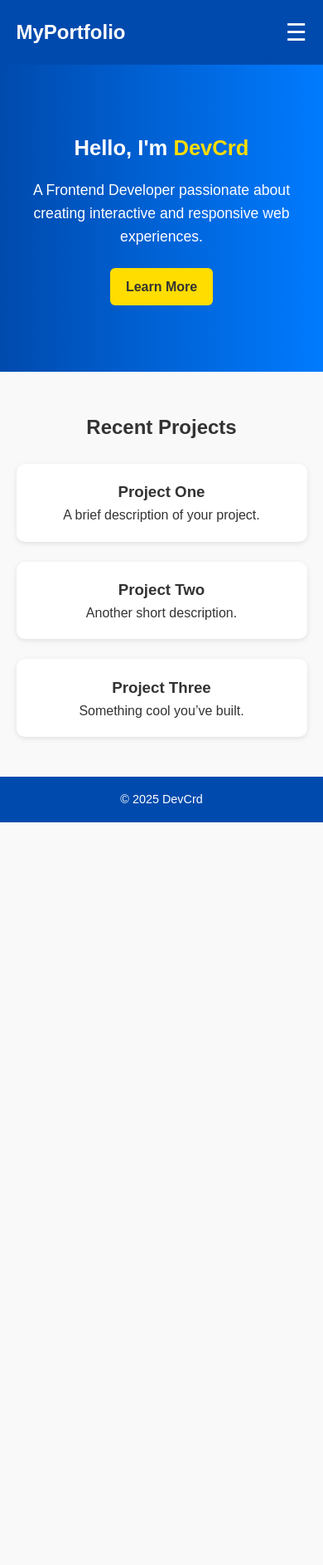
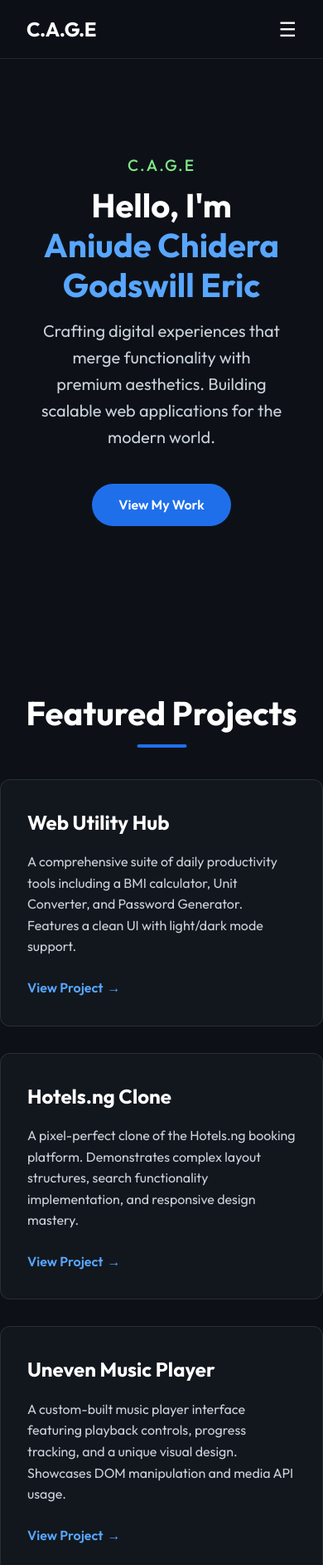
Before and after one commit to DevCrd/portfolio-vesioning, a plain HTML site: page index.html in a window 390 px wide. Shown: the top 1886 px of the page at 83% size. Before the commit the page ends 991 px from the top, so only its background shows below. Drawn offline with Linux system fonts and the light colour scheme.

Commit message:
update: academy portfolio

```diff
--- a/index.html
+++ b/index.html
@@ -1,57 +1,81 @@
 <!DOCTYPE html>
 <html lang="en">
 <head>
-  <meta charset="UTF-8" />
-  <meta name="viewport" content="width=device-width, initial-scale=1.0" />
-  <title>My Portfolio</title>
-  <link rel="stylesheet" href="styles.css" />
+    <meta charset="UTF-8">
+    <meta name="viewport" content="width=device-width, initial-scale=1.0">
+    <title>Aniude Chidera Godswill Eric | C.A.G.E</title>
+    <link rel="stylesheet" href="styles.css">
+    <link rel="icon" href="favicon.ico" type="image/x-icon">
 </head>
 <body>
     <header>
-    <nav class="container">
-      <h1 class="logo">MyPortfolio</h1>
+        <div class="container">
+            <nav>
+                <div class="logo">C.A.G.E</div>
                 <div class="menu-toggle" id="menu-toggle">☰</div>
                 <ul class="nav-links" id="nav-links">
                     <li><a href="index.html" class="active">Home</a></li>
                     <li><a href="about.html">About</a></li>
                 </ul>
             </nav>
+        </div>
     </header>
 
     <section class="hero">
         <div class="container hero-content">
-      <h2>Hello, I'm <span>DevCrd</span></h2>
-      <p>A Frontend Developer passionate about creating interactive and responsive web experiences.</p>
-      <a href="about.html" class="btn">Learn More</a>
+            <span class="company-name">C.A.G.E</span>
+            <h2>Hello, I'm <br><span>Aniude Chidera Godswill Eric</span></h2>
+            <p>Crafting digital experiences that merge functionality with premium aesthetics. Building scalable web applications for the modern world.</p>
+            <a href="#projects" class="btn">View My Work</a>
         </div>
     </section>
 
-  <section class="projects container">
-    <h2>Recent Projects</h2>
+    <section class="projects container" id="projects">
+        <h2 class="section-title">Featured Projects</h2>
         <div class="project-grid">
+            <!-- Web Utility Hub -->
             <div class="project-card">
-        <h3>Project One</h3>
-        <p>A brief description of your project.</p>
+                <div>
+                    <h3>Web Utility Hub</h3>
+                    <p>A comprehensive suite of daily productivity tools including a BMI calculator, Unit Converter, and Password Generator. Features a clean UI with light/dark mode support.</p>
                 </div>
+                <a href="../web-utility-hub/index.html" class="project-link">View Project</a>
+            </div>
+
+            <!-- Hotels.ng Clone -->
             <div class="project-card">
-        <h3>Project Two</h3>
-        <p>Another short description.</p>
+                <div>
+                    <h3>Hotels.ng Clone</h3>
+                    <p>A pixel-perfect clone of the Hotels.ng booking platform. Demonstrates complex layout structures, search functionality implementation, and responsive design mastery.</p>
                 </div>
+                <a href="../../hotels-ng/index.html" class="project-link">View Project</a>
+            </div>
+
+
+
+            <!-- Uneven Music Player -->
             <div class="project-card">
-        <h3>Project Three</h3>
-        <p>Something cool you’ve built.</p>
+                <div>
+                    <h3>Uneven Music Player</h3>
+                    <p>A custom-built music player interface featuring playback controls, progress tracking, and a unique visual design. Showcases DOM manipulation and media API usage.</p>
+                </div>
+                <a href="../musicplayer/index.html" class="project-link">View Project</a>
             </div>
         </div>
     </section>
 
     <footer>
-    <p>© 2025 DevCrd </p>
+        <div class="container">
+            <p>&copy; 2026 Vercura Systems | Aniude Chidera Godswill Eric. All rights reserved.</p>
+        </div>
     </footer>
 
     <script>
         const toggle = document.getElementById('menu-toggle');
         const nav = document.getElementById('nav-links');
-    toggle.addEventListener('click', () => nav.classList.toggle('show'));
+        toggle.addEventListener('click', () => {
+            nav.classList.toggle('show');
+        });
     </script>
 </body>
 </html>
--- a/styles.css
+++ b/styles.css
@@ -1,197 +1,305 @@
 /* ========== Global Styles ========== */
+@import url('https://fonts.googleapis.com/css2?family=Outfit:wght@300;400;500;600;700&display=swap');
+
+:root {
+    --bg-color: #0d1117;
+    --card-bg: rgba(22, 27, 34, 0.7);
+    --primary-color: #58a6ff;
+    --accent-color: #7ee787;
+    --text-color: #c9d1d9;
+    --heading-color: #ffffff;
+    --border-color: rgba(240, 246, 252, 0.1);
+    --glass-shadow: 0 4px 30px rgba(0, 0, 0, 0.1);
+    --gradient-1: #1f6feb;
+    /* Replaced gradient with solid primary blue */
+}
+
 * {
-  margin: 0;
-  padding: 0;
-  box-sizing: border-box;
-  font-family: "Poppins", sans-serif;
+    margin: 0;
+    padding: 0;
+    box-sizing: border-box;
 }
 
 body {
-  background: #f9f9f9;
-  color: #333;
-  line-height: 1.6;
+    background-color: var(--bg-color);
+    color: var(--text-color);
+    font-family: 'Outfit', sans-serif;
+    line-height: 1.6;
+    overflow-x: hidden;
 }
 
-/* Utility container */
+a {
+    text-decoration: none;
+    color: inherit;
+    transition: color 0.3s ease;
+}
+
+ul {
+    list-style: none;
+}
+
+/* Utility Classes */
 .container {
-  width: 90%;
-  max-width: 1100px;
-  margin: 0 auto;
+    max-width: 1200px;
+    margin: 0 auto;
+    padding: 0 2rem;
+}
+
+.section-title {
+    font-size: 2.5rem;
+    color: var(--heading-color);
+    margin-bottom: 3rem;
+    text-align: center;
+    position: relative;
+    display: inline-block;
+    left: 50%;
+    transform: translateX(-50%);
+}
+
+.section-title::after {
+    content: '';
+    position: absolute;
+    bottom: -10px;
+    left: 50%;
+    transform: translateX(-50%);
+    width: 60px;
+    height: 4px;
+    background: var(--gradient-1);
+    border-radius: 2px;
+}
+
+.btn {
+    display: inline-block;
+    padding: 0.8rem 2rem;
+    background: var(--gradient-1);
+    color: white;
+    border-radius: 50px;
+    font-weight: 600;
+    transition: transform 0.3s ease, box-shadow 0.3s ease;
+}
+
+.btn:hover {
+    transform: translateY(-2px);
+    box-shadow: 0 10px 20px rgba(31, 111, 235, 0.3);
 }
 
 /* ========== Header & Navigation ========== */
 header {
-  background: #004aad;
-  color: white;
-  padding: 1rem 0;
+    background: rgba(13, 17, 23, 0.85);
+    backdrop-filter: blur(10px);
+    border-bottom: 1px solid var(--border-color);
+    position: sticky;
+    top: 0;
+    z-index: 1000;
+    padding: 1rem 0;
 }
 
 nav {
-  display: flex;
-  justify-content: space-between;
-  align-items: center;
-  position: relative;
+    display: flex;
+    justify-content: space-between;
+    align-items: center;
 }
 
 .logo {
-  font-size: 1.5rem;
-  font-weight: bold;
+    font-size: 1.5rem;
+    font-weight: 700;
+    color: var(--heading-color);
+    letter-spacing: -0.5px;
+}
+
+.logo span {
+    color: var(--primary-color);
 }
 
 .nav-links {
-  list-style: none;
-  display: flex;
-  gap: 1.2rem;
+    display: flex;
+    gap: 2rem;
 }
 
 .nav-links a {
-  color: white;
-  text-decoration: none;
-  font-weight: 500;
-  transition: 0.3s;
+    font-weight: 500;
+    color: var(--text-color);
 }
 
-.nav-links a.active,
-.nav-links a:hover {
-  text-decoration: underline;
+.nav-links a:hover,
+.nav-links a.active {
+    color: var(--primary-color);
 }
 
-/* ========== Mobile Menu ========== */
 .menu-toggle {
-  display: none;
-  font-size: 1.8rem;
-  cursor: pointer;
-  user-select: none;
-}
-
-@media (max-width: 768px) {
-  .nav-links {
     display: none;
-    flex-direction: column;
-    background: #004aad;
-    position: absolute;
-    top: 60px;
-    right: 0;
-    width: 180px;
-    text-align: right;
-    padding: 1rem;
-    border-radius: 0 0 0 10px;
-  }
-
-  .nav-links.show {
-    display: flex;
-  }
-
-  .menu-toggle {
-    display: block;
-  }
+    font-size: 1.5rem;
+    cursor: pointer;
+    color: var(--heading-color);
 }
 
 /* ========== Hero Section ========== */
 .hero {
-  background: linear-gradient(to right, #004aad, #007bff);
-  color: white;
-  padding: 5rem 1rem;
-  text-align: center;
+    min-height: 80vh;
+    display: flex;
+    align-items: center;
+    justify-content: center;
+    text-align: center;
+    padding: 5rem 1rem;
+    padding: 5rem 1rem;
+    background: transparent;
+    /* Removed radial gradients */
 }
 
-.hero-content h2 {
-  font-size: 2rem;
+.hero h2 {
+    font-size: 3.5rem;
+    color: var(--heading-color);
+    margin-bottom: 1rem;
+    line-height: 1.2;
 }
 
-.hero-content span {
-  color: #ffdd00;
+.hero h2 span {
+    color: var(--primary-color);
+    /* Replaced gradient text with solid color */
 }
 
-.hero-content p {
-  margin-top: 1rem;
-  font-size: 1.1rem;
+.hero p {
+    font-size: 1.25rem;
+    max-width: 600px;
+    margin: 0 auto 2.5rem;
+    color: var(--text-color);
 }
 
-.btn {
-  display: inline-block;
-  margin-top: 1.5rem;
-  padding: 0.8rem 1.5rem;
-  background: #ffdd00;
-  color: #333;
-  border-radius: 6px;
-  text-decoration: none;
-  font-weight: bold;
-  transition: background 0.3s;
+.company-name {
+    font-size: 1.2rem;
+    font-weight: 500;
+    color: var(--accent-color);
+    margin-bottom: 0.5rem;
+    display: block;
+    text-transform: uppercase;
+    letter-spacing: 2px;
 }
 
-.btn:hover {
-  background: #ffe54f;
-}
-
-/* ========== Projects ========== */
+/* ========== Projects Section ========== */
 .projects {
-  text-align: center;
-  margin: 3rem auto;
+    padding: 5rem 0;
 }
 
 .project-grid {
-  display: grid;
-  grid-template-columns: repeat(auto-fit, minmax(250px, 1fr));
-  gap: 1.5rem;
-  margin-top: 1.5rem;
+    display: grid;
+    grid-template-columns: repeat(auto-fit, minmax(300px, 1fr));
+    gap: 2rem;
 }
 
 .project-card {
-  background: white;
-  padding: 1.5rem;
-  border-radius: 10px;
-  box-shadow: 0 2px 6px rgba(0,0,0,0.1);
-  transition: transform 0.3s;
+    background: var(--card-bg);
+    border: 1px solid var(--border-color);
+    border-radius: 12px;
+    padding: 2rem;
+    transition: transform 0.3s ease, border-color 0.3s ease;
+    backdrop-filter: blur(5px);
+    display: flex;
+    flex-direction: column;
+    justify-content: space-between;
+    height: 100%;
 }
 
 .project-card:hover {
-  transform: translateY(-5px);
+    transform: translateY(-5px);
+    border-color: var(--primary-color);
+}
+
+.project-card h3 {
+    font-size: 1.5rem;
+    color: var(--heading-color);
+    margin-bottom: 1rem;
+}
+
+.project-card p {
+    font-size: 1rem;
+    color: var(--text-color);
+    margin-bottom: 1.5rem;
+    flex-grow: 1;
+}
+
+.project-link {
+    display: inline-flex;
+    align-items: center;
+    color: var(--primary-color);
+    font-weight: 600;
+}
+
+.project-link::after {
+    content: '→';
+    margin-left: 5px;
+    transition: margin-left 0.2s ease;
+}
+
+.project-link:hover::after {
+    margin-left: 10px;
 }
 
 /* ========== About Section ========== */
-.about {
-  background: white;
-  padding: 2rem;
-  border-radius: 10px;
-  margin: 3rem auto;
-  box-shadow: 0 2px 6px rgba(0,0,0,0.1);
+.about-section {
+    padding: 5rem 0;
+    background: rgba(22, 27, 34, 0.3);
 }
 
-.about h2 {
-  margin-bottom: 1rem;
-  color: #004aad;
+.about-content {
+    background: var(--card-bg);
+    padding: 3rem;
+    border-radius: 16px;
+    border: 1px solid var(--border-color);
+    max-width: 800px;
+    margin: 0 auto;
+    text-align: center;
 }
 
-.about p {
-  margin-bottom: 1rem;
+.about-content h2 {
+    color: var(--heading-color);
+    margin-bottom: 1.5rem;
+}
+
+.about-content p {
+    margin-bottom: 1.5rem;
+    font-size: 1.1rem;
+}
+
+.about-content strong {
+    color: var(--accent-color);
 }
 
 /* ========== Footer ========== */
 footer {
-  text-align: center;
-  padding: 1rem 0;
-  background: #004aad;
-  color: white;
-  font-size: 0.9rem;
-  margin-top: 2rem;
+    padding: 2rem 0;
+    text-align: center;
+    border-top: 1px solid var(--border-color);
+    margin-top: auto;
 }
 
-/* ========== Responsiveness Enhancements ========== */
-@media (max-width: 600px) {
-  .hero-content h2 {
-    font-size: 1.6rem;
-  }
+footer p {
+    font-size: 0.9rem;
+    color: var(--text-color);
+}
 
-  .btn {
-    padding: 0.6rem 1.2rem;
-  }
+/* ========== Mobile Responsiveness ========== */
+@media (max-width: 768px) {
+    .nav-links {
+        display: none;
+        flex-direction: column;
+        position: absolute;
+        top: 100%;
+        left: 0;
+        right: 0;
+        background: var(--bg-color);
+        padding: 1rem;
+        border-bottom: 1px solid var(--border-color);
+    }
 
-  .project-card {
-    padding: 1.2rem;
-  }
+    .nav-links.show {
+        display: flex;
+    }
 
-  .about {
-    padding: 1.5rem;
-  }
+    .menu-toggle {
+        display: block;
+    }
+
+    .hero h2 {
+        font-size: 2.5rem;
+    }
 }
```
Also changed, not shown: about.html (+47 -13 lines). Lines whose indentation alone changed are shown as unchanged.
